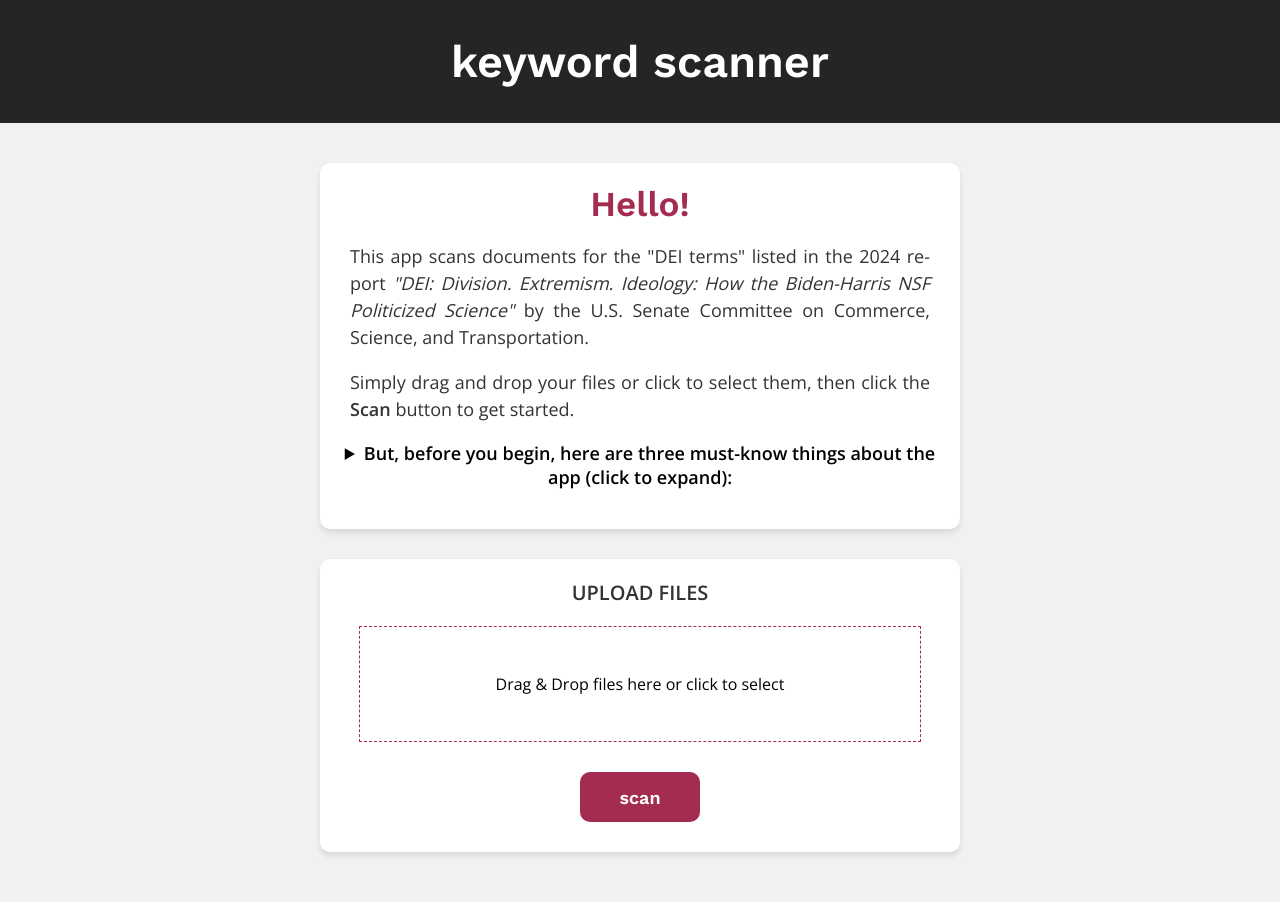
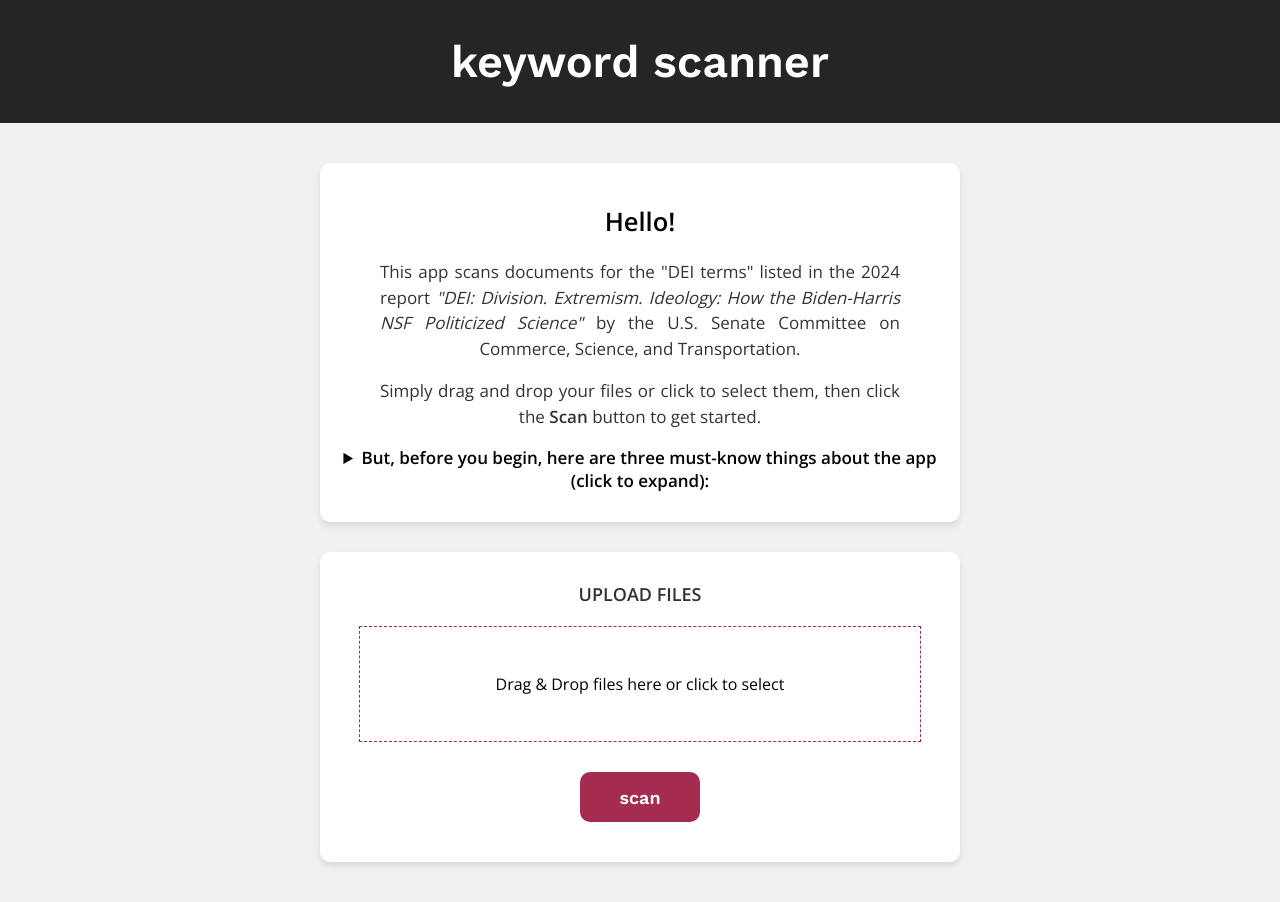
Before and after one commit to deelobo/keyword_scanner_app, a Flask app: page / in a window 1280 px wide. Before the commit the page ends 856 px from the top, so only its background shows below. Run offline with Flask 2, Linux system fonts and the light colour scheme.

Commit message:
Refactor CSS for introduction and upload sections to enhance layout consistency and improve visual appeal

```diff
--- a/static/style.css
+++ b/static/style.css
@@ -35,61 +35,78 @@ body {
     text-align: center;
     display: inline-block;
     max-width: 100%;
-    font-size: 18px;
-    margin-bottom: 20px;
-}
-
-.introduction h2 {
-    font-family: 'Work Sans', sans-serif;
-    font-size: 35px;
+    font-size: 17px;
     margin-bottom: 10px;
-    margin-top: 0px;
-    margin-top: px;
-    text-align: center;
-    color: #a52c51;
 }
 
 .introduction p {
-    font-size: 18px;
-    margin-right: 10px;
-    margin-left: 10px;
+    margin-right: 40px;
+    margin-left: 40px;
     line-height: 1.5;
     color: #333;
     text-align: justify;
     /* Justify the text */
-    text-align-last: left;
+    text-align-last: center;
     /* Center-align the last line */
-    hyphens: auto;
-    /* Enable automatic hyphenation */
+    /* hyphens: auto;  */
     word-spacing: normal;
     /* Adjust word spacing */
     letter-spacing: normal;
     /* Adjust letter spacing */
 }
 
+.summary_heading {
+    font-size: 16px;
+    font-weight: 400;
+    cursor: pointer;
+    padding: 5px;
+    margin-left: 30px;
+    margin-right: 30px;
+    position: relative;
+    background-color: #f8f6f6;
+    border-radius: 10px;
+    padding-right: 10px;
+    /* space for the arrow */
+}
+
+/* Add a subtle border or box shadow on hover */
+.summary_heading:hover {
+    background-color: #f0f0f0;
+}
+
 .introduction ol {
     text-align: left;
     /* Left-align the list */
     padding-left: 20px;
-    /* Add padding to align with the centered text */
+    margin-left: 30px;
+    margin-right: 30px;
     display: inline-block;
     /* Ensure it doesn't take the full width */
     max-width: 100%;
     /* Ensure it doesn't overflow */
+    background-color: #f8f6f6;
+    border-radius: 10px;
+    margin-top: 1px;
 }
 
 .introduction ol li {
     font-size: 16px;
-    margin-left: 50px;
-    margin-right: 35px;
+    margin-left: 30px;
+    margin-right: 30px;
     margin-bottom: 15px;
+    margin-top: 15px;
     line-height: 1.5;
+}
+
+.introduction ol li::marker {
+    font-weight: 900;
+    color: #862442
 }
 
 /* Upload Container */
 .upload-container {
     background-color: #ffffff;
-    padding: 20px;
+    padding: 30px;
     border-radius: 10px;
     box-shadow: 0px 4px 6px rgba(0, 0, 0, 0.1);
     text-align: center;
@@ -97,7 +114,7 @@ body {
 
 .upload-container h3 {
     margin-top: 0;
-    font-size: 20px;
+    font-size: 18px;
     color: #333;
 }
 
@@ -218,7 +235,7 @@ body {
     max-width: 500px;
     margin: 30px auto;
     padding: 30px;
-    border: 1px solid #F1F1F1;
+    border: 1px solid #e9e8e8;
     background-color: #ffffff;
     text-align: center;
     border-radius: 3px;
@@ -244,8 +261,9 @@ body {
 .download-button {
     display: inline-flex;
     justify-content: center;
+    font-weight: 600;
     width: 120px;
-    height: 30px;
+    height: 35px;
     align-items: center;
     font-size: 16px;
     font-family: 'Work Sans', sans-serif;
@@ -253,14 +271,14 @@ body {
     text-align: center;
     text-decoration: none;
     color: #fff;
-    background-color: #d1687b;
+    background-color: #2c2b2b;
     border: none;
     border-radius: 10px;
     padding: 10px 15px;
 }
 
 .download-button:hover {
-    background-color: #e3565a;
+    background-color: #000000;
 }
 
 /* Responsive Design: Stack containers vertically on smaller screens */
```
